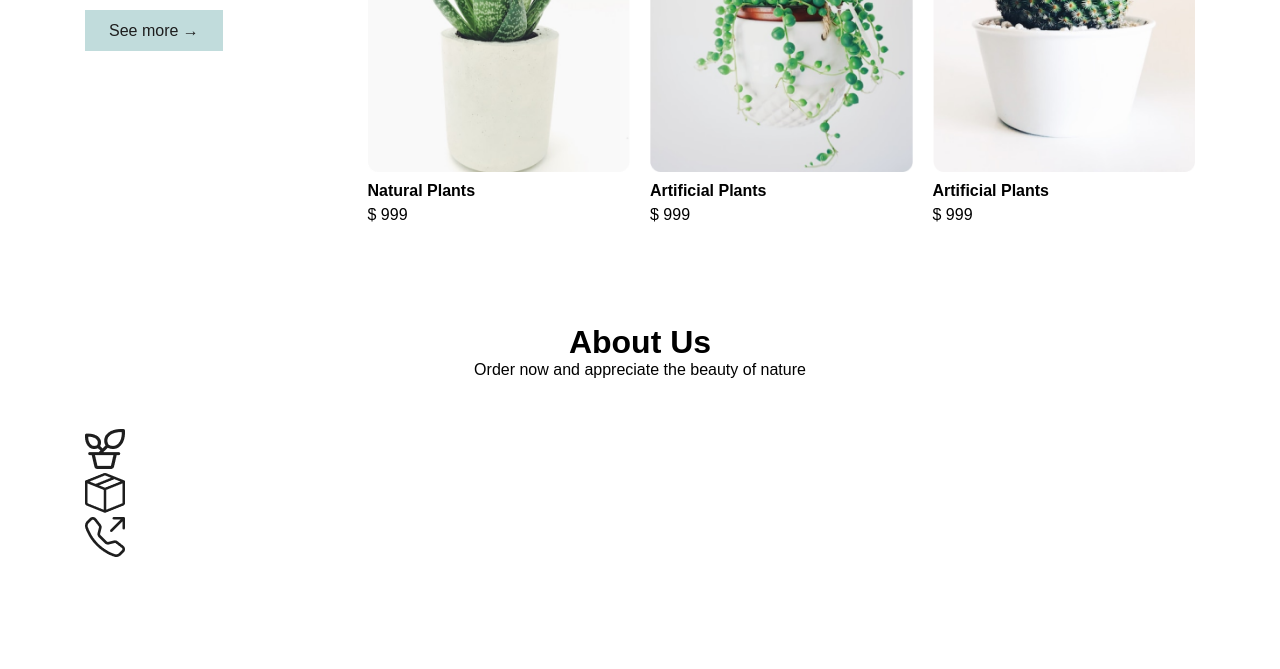
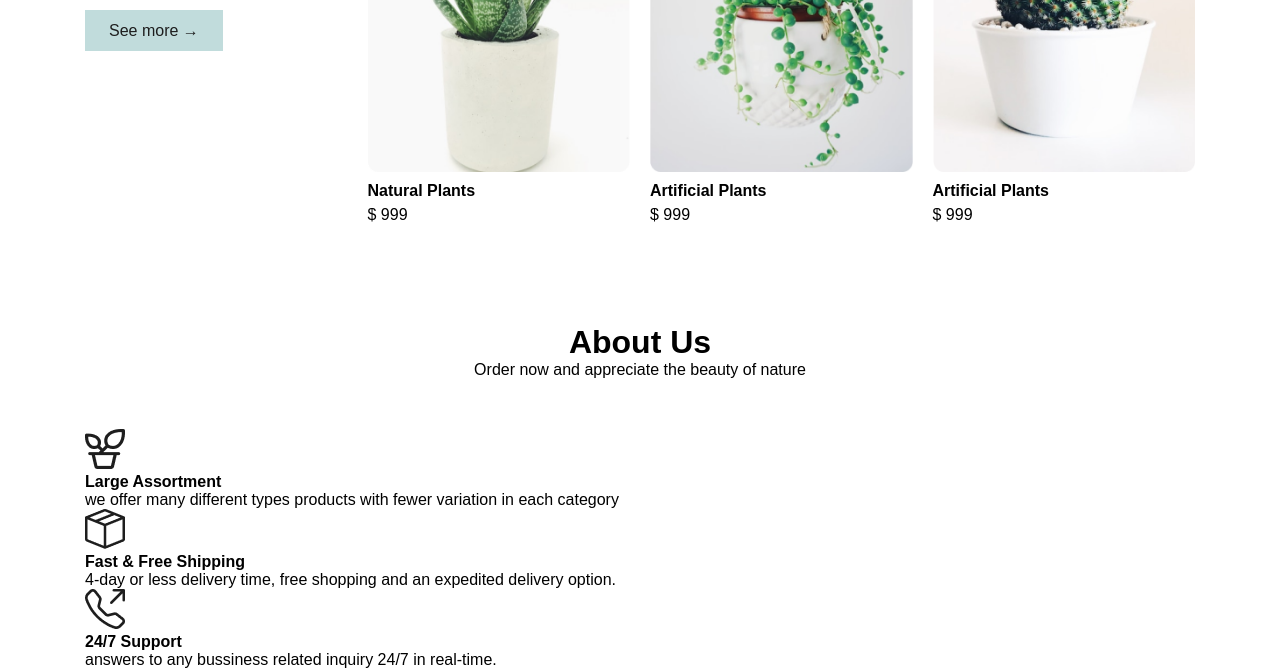
Before and after one commit to francoasevey/Ecommerce-Plants, a plain HTML site: page index.html in a window 1280 px wide. Shown: the part 811-1480 px from the top of the page. Before the commit the page ends 1372 px from the top, so only its background shows below. Drawn offline with Linux system fonts and the light colour scheme.

Commit message:
about containers html

```diff
--- a/index.html
+++ b/index.html
@@ -80,9 +80,24 @@
                 <p class="section-p">Order now and appreciate the beauty of nature</p>
             </div>
             <div class="about-container">
-                <div class="about-item"><img src="/assets/images/plant.png" class="about-item-img"></div>
-                <div class="about-item"><img src="/assets/images/delivery.png" class="about-item-img"></div>
-                <div class="about-item"><img src="/assets/images/support.png" class="about-item-img"></div>
+                <div class="about-item"><img src="/assets/images/plant.png" class="about-item-img">
+                    <h4 class="about-item-title">Large Assortment</h4>
+                    <p class="about-item-text">
+                        we offer many different types products with fewer variation in each category
+                    </p>
+                </div>
+                <div class="about-item"><img src="/assets/images/delivery.png" class="about-item-img">
+                    <h4 class="about-item-title">Fast & Free Shipping</h4>
+                    <p class="about-item-text">
+                        4-day or less delivery time, free shopping and an expedited delivery option.
+                    </p>
+                </div>
+                <div class="about-item"><img src="/assets/images/support.png" class="about-item-img">
+                    <h4 class="about-item-title">24/7 Support</h4>
+                    <p class="about-item-text">
+                        answers to any bussiness related inquiry 24/7 in real-time.
+                    </p>
+                </div>
             </div>
         </div>
     </section>
```
